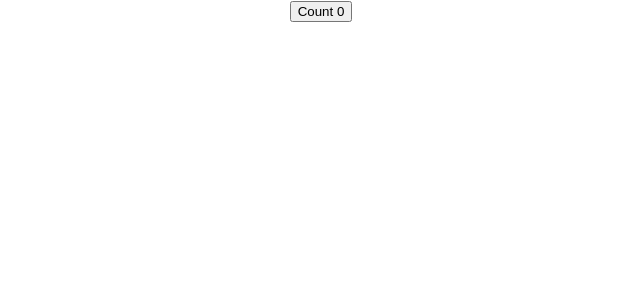
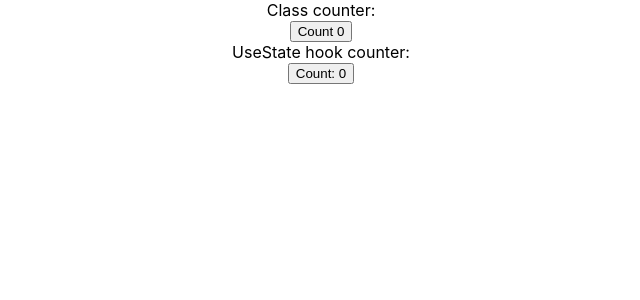
Before and after one commit to apm30/hooks, a React (Create React App) app: page / in a window 1280 px wide. Shown: the top 300 px of the page, without its empty margins (319-959 px from the left). Built offline with nearby package versions, Linux system fonts and the light colour scheme.

Commit message:
HookCounter added

```diff
--- a/src/App.js
+++ b/src/App.js
@@ -1,11 +1,16 @@
 import React from 'react';
 import './App.css';
 import ClassCounter from './components/ClassCounter';
+import HookCounter from './components/HookCounter';
 
 function App() {
 	return (
 		<div className="App">
+			<label>Class counter:</label>
 			<ClassCounter />
+
+			<label>UseState hook counter:</label>
+			<HookCounter />
 		</div>
 	);
 }
--- /dev/null
+++ b/src/components/HookCounter.jsx
@@ -0,0 +1,13 @@
+import React, { useState } from 'react';
+
+function HookCounter() {
+	const [count, setCount] = useState(0);
+
+	return (
+		<div>
+			<button onClick={() => setCount(count + 1)}>Count: {count}</button>
+		</div>
+	);
+}
+
+export default HookCounter;
```
